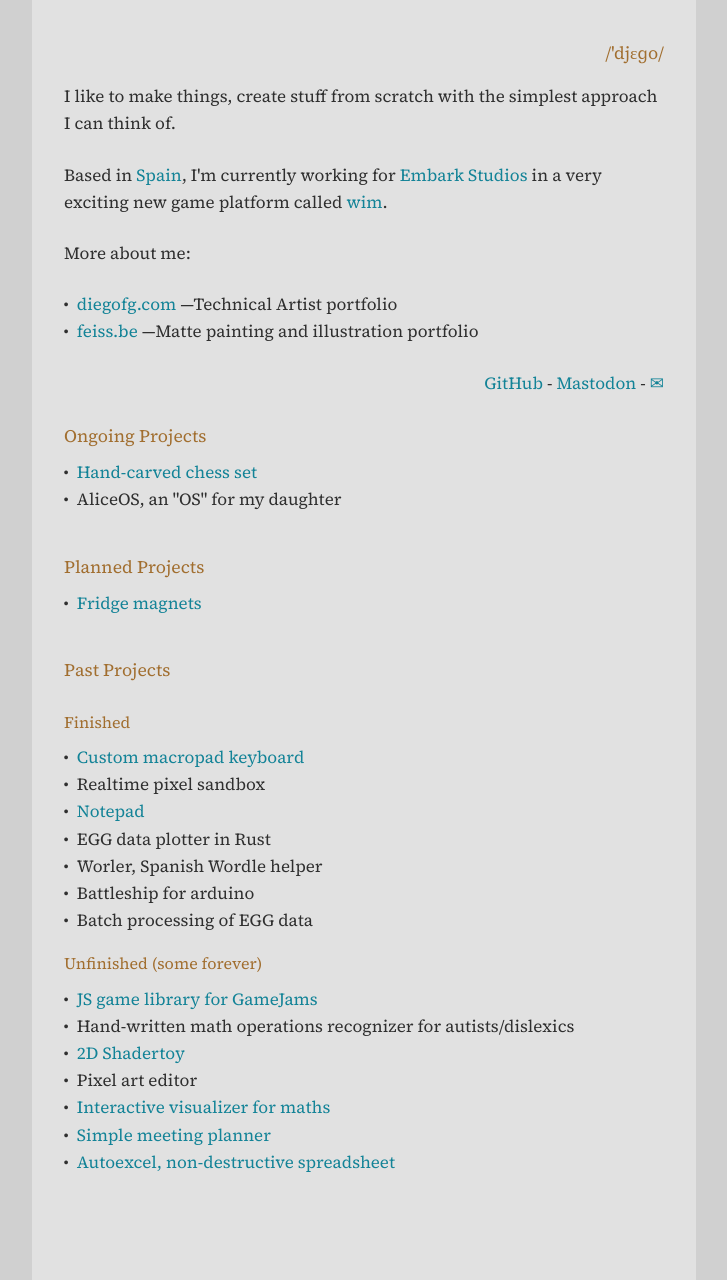
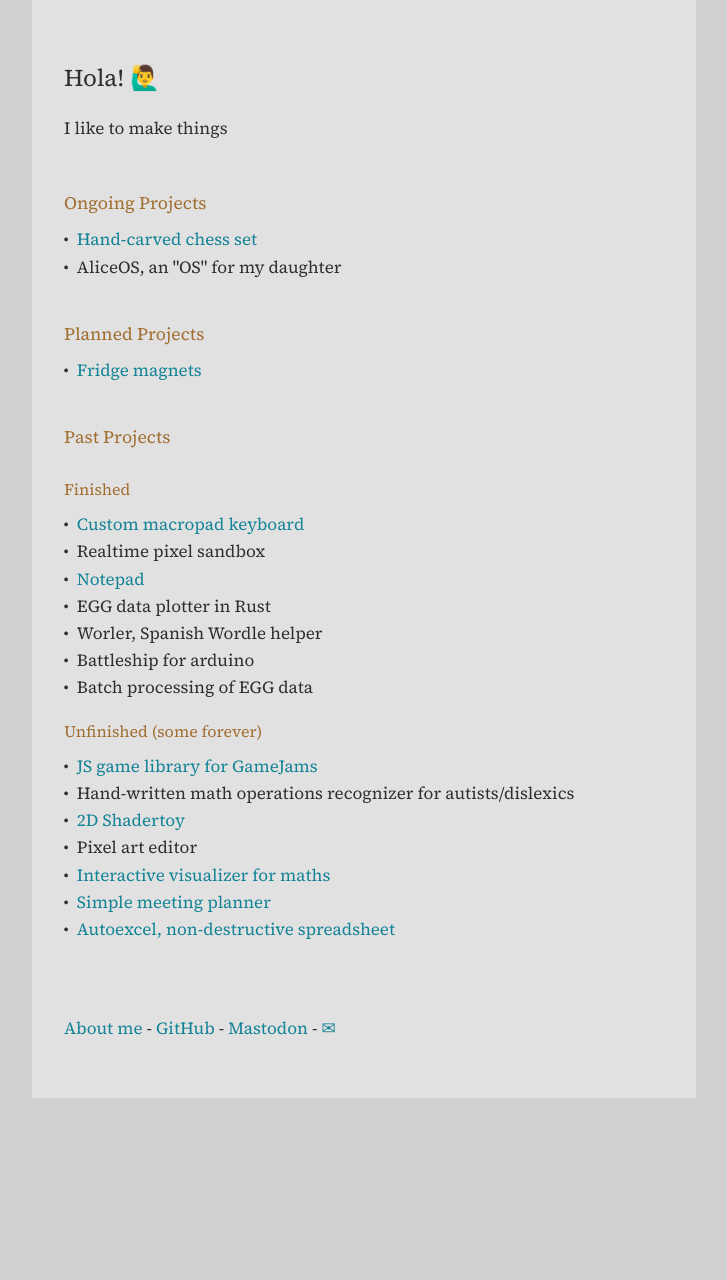
Before and after one commit to feiss/diego.goberna.net, a plain HTML site: page index.html in a window 1280 px wide. Shown: the whole page, without its empty margins (276-1003 px from the left). After the commit the page ends 1098 px from the top, so only its background shows below. Drawn offline with Linux system fonts and the light colour scheme.

Commit message:
index style

```diff
--- a/index.html
+++ b/index.html
@@ -10,29 +10,8 @@
 
 <body>
     <header>
-        <h2 class="right">/'djɛɡo/</h2>
-
-        <p>I like to make things, create stuff from scratch with the simplest approach I can think of.</p>
-
-        <p>Based in <a href="https://en.wikipedia.org/wiki/Santiago_de_Compostela" target="_blank">Spain</a>, I'm
-            currently working for
-            <a href="https://embark-studios.com" target="_blank">Embark Studios</a> in a very exciting new game platform
-            called <a href="https://wim.live" target="_blank">wim</a>.
-        </p>
-
-        <p>More about me:
-        <ul>
-            <li><a href="https://diegofg.com" target="_blank">diegofg.com</a> —Technical Artist portfolio</li>
-            <li><a href="https://feiss.be" target="_blank">feiss.be</a> —Matte painting and illustration portfolio
-            </li>
-        </ul>
-        </p>
-
-        <p class="right">
-            <a href="https://github.com/feiss" target="_blank">GitHub</a> - <a href="https://c.im/@feiss"
-                target="_blank">Mastodon</a> - <a href="mailto:diego" onclick="this.href+='@feiss.be'"
-                target="_blank">✉</a>
-        </p>
+        <p style="font-size:1.5rem">Hola! 🙋‍♂️</p>
+        <p>I like to make things</p>
     </header>
 
     <!-- <section>
@@ -83,7 +62,12 @@
     </section>
 
     <footer>
-
+        <p>
+            <a href="https://diegofg.com" target="_blank">About</a> <a href="https://feiss.be" target="_blank">me</a> -
+            <a href="https://github.com/feiss" target="_blank">GitHub</a> - <a href="https://c.im/@feiss"
+                target="_blank">Mastodon</a> - <a href="mailto:dfg" onclick="this.href+='@feiss.be'"
+                target="_blank">✉</a>
+        </p>
     </footer>
 </body>
 
--- a/style.css
+++ b/style.css
@@ -63,6 +63,11 @@ section {
 
 footer {
     padding-top: 2rem;
+}
+
+header {
+    margin-top: 2rem;
+    margin-bottom: 3rem;
 }
 
 header h2 {
```
